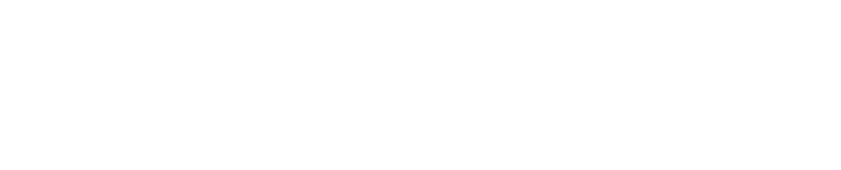
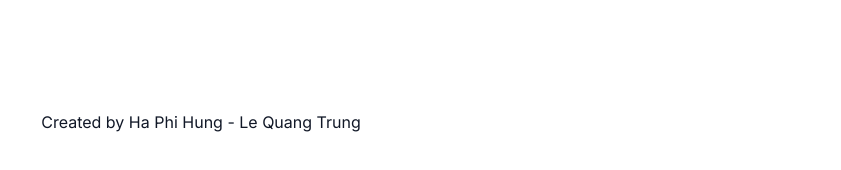
Before and after one commit to phihungha/movie-review-website, a Next.js app: page /users in a window 1280 px wide. Shown: the part 154-324 px from the top of the page, without its empty margins (439-1280 px from the left). Built offline with nearby package versions, Linux system fonts and the light colour scheme; no server answers.

Commit message:
add background image and footer

```diff
--- a/app/layout.tsx
+++ b/app/layout.tsx
@@ -18,6 +18,13 @@
     <html lang="en">
       <SwrProvider>
         <Body>{children}</Body>
+        <footer>
+          <div className="place-content-center py-10 px-20 w-full">
+            <h2 className="text-base text-center not-italic text-gray-900">
+              Created by Ha Phi Hung - Le Quang Trung
+            </h2>
+          </div>
+        </footer>
       </SwrProvider>
     </html>
   );
--- a/app/page.tsx
+++ b/app/page.tsx
@@ -6,7 +6,7 @@
   const recentMovies: MovieData[] = await serverFetch("/recentMovies");
   return (
     <div>
-      <div className="flex flex-col place-content-center content-center h-96 w-full bg-gradient-to-r from-cyan-500 to-blue-500">
+      <div className="flex flex-col place-content-center content-center h-96 w-full bg-no-repeat bg-cover bg-[url('https://steamuserimages-a.akamaihd.net/ugc/2035104110937567043/68FD6097C778B56F885FA73C13788301B36270CC/?imw=5000&imh=5000&ima=fit&impolicy=Letterbox&imcolor=#000000&letterbox=false')]">
         <h2 className="text-4xl pt-0 px-20 not-italic self-center font-bold text-gray-900">
           Cinerate
         </h2>
```
